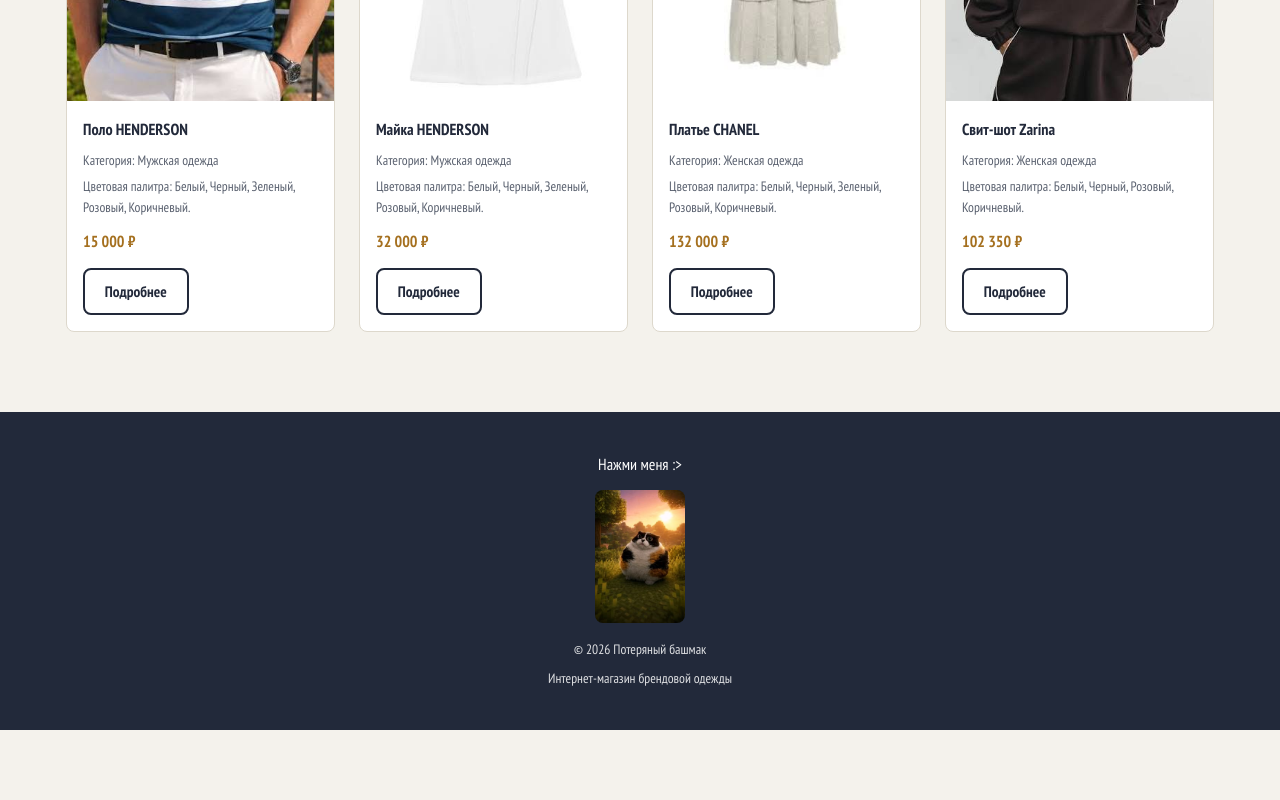
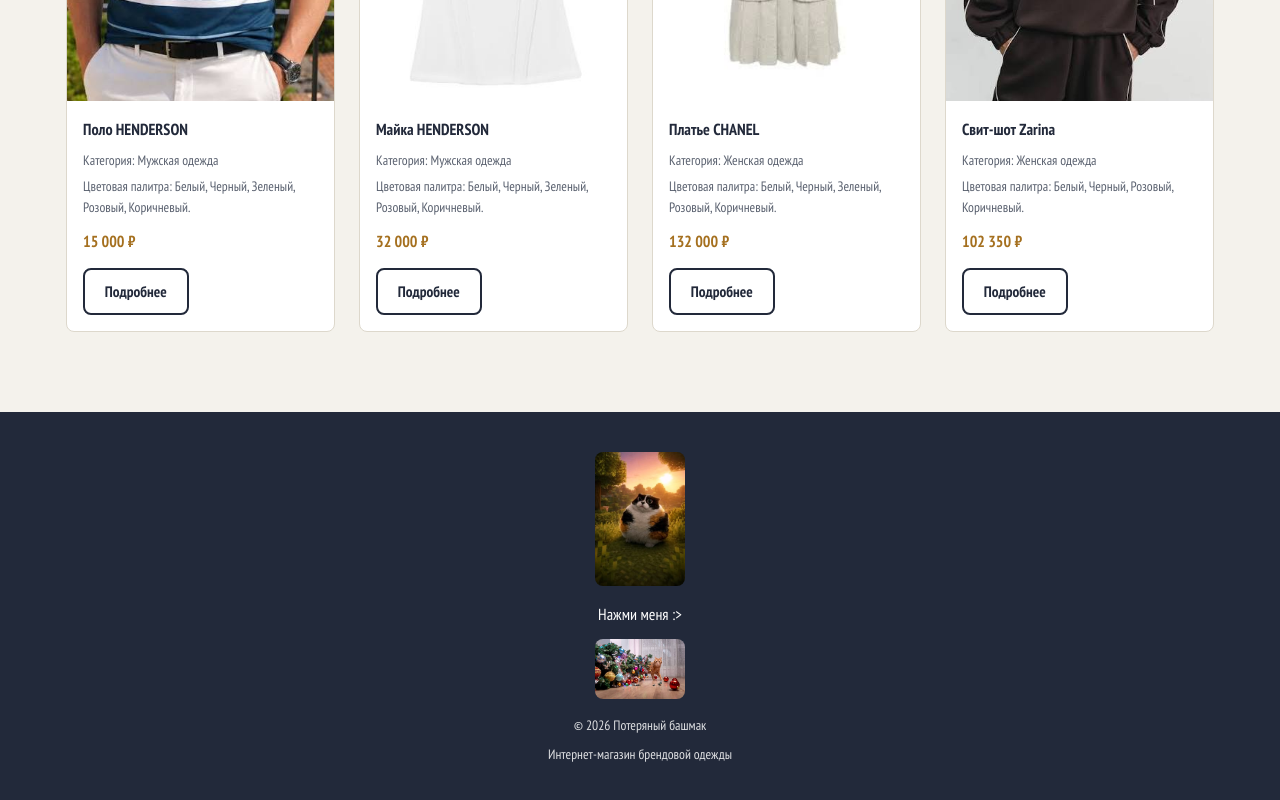
Before and after one commit to engurazovd/shop-bashmak, a plain HTML site: page pages/catalog.html in a window 1280 px wide. Shown: the part 1058-1858 px from the top of the page. Before the commit the page ends 1788 px from the top, so only its background shows below. Drawn offline with Linux system fonts and the light colour scheme.

Commit message:
новогодний апдейт

```diff
--- a/pages/catalog.html
+++ b/pages/catalog.html
@@ -137,8 +137,9 @@
 
 <footer class="site-footer">
     <div class="container">
+        <img src="../images/kotost.jpg" alt="Котость" class="site-footer__mascot">
          <a href="../index.html" class="site-header__link">Нажми меня :></a>
-        <img src="../images/kotost.jpg" alt="Котость" class="site-footer__mascot">
+        <img src="../images/kotost2.jpg" alt="Котость" class="site-footer__mascot">
         <p>© 2026 Потеряный башмак</p>
         <p>Интернет-магазин брендовой одежды</p>
     </div>
```
Also changed, not shown: index.html (+1 -0 lines), pages/login.html (+1 -0 lines), pages/order.html (+1 -0 lines), pages/product.html (+1 -0 lines), pages/registration.html (+1 -0 lines), images/kotost2.jpg (added).
